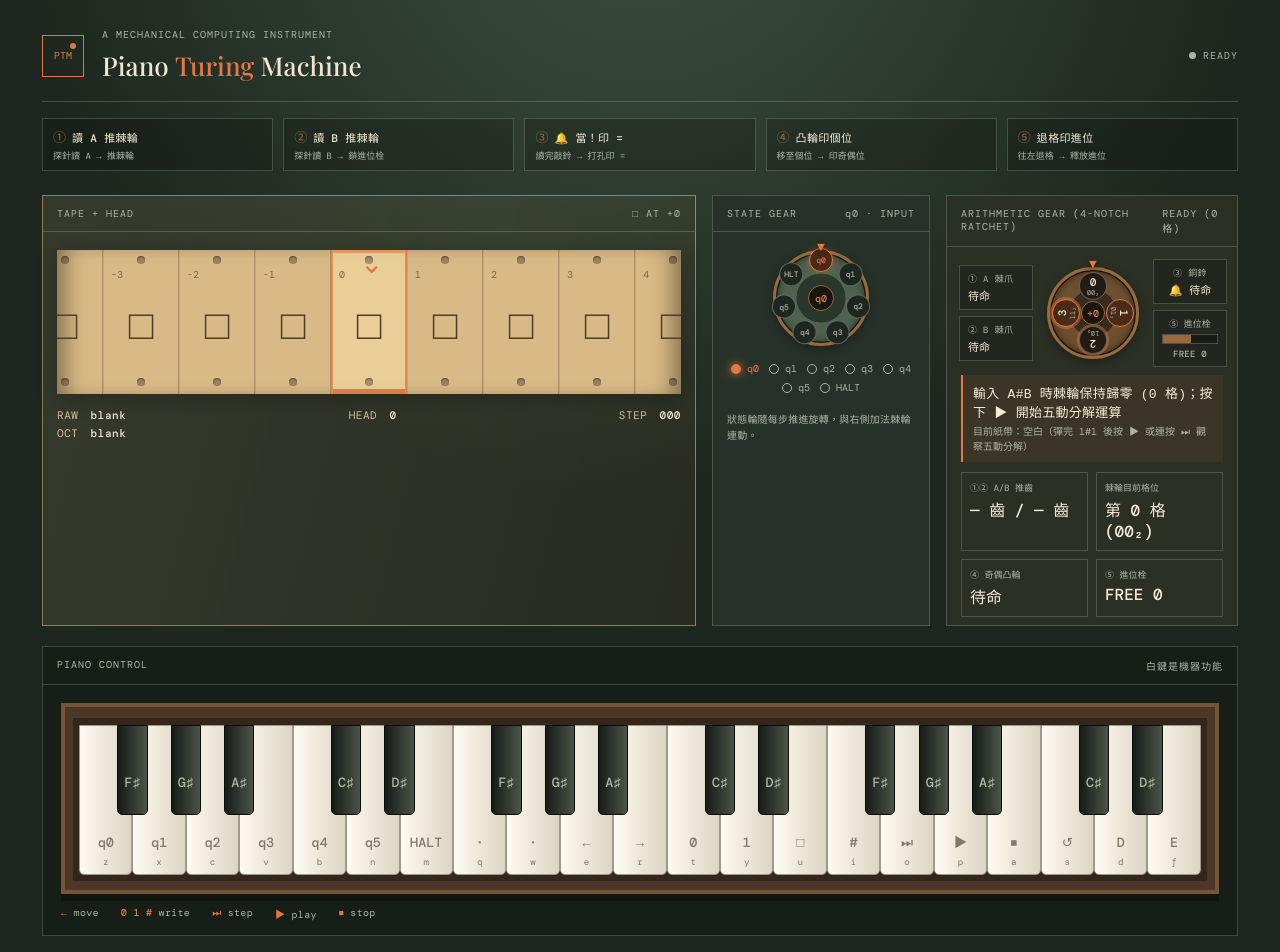
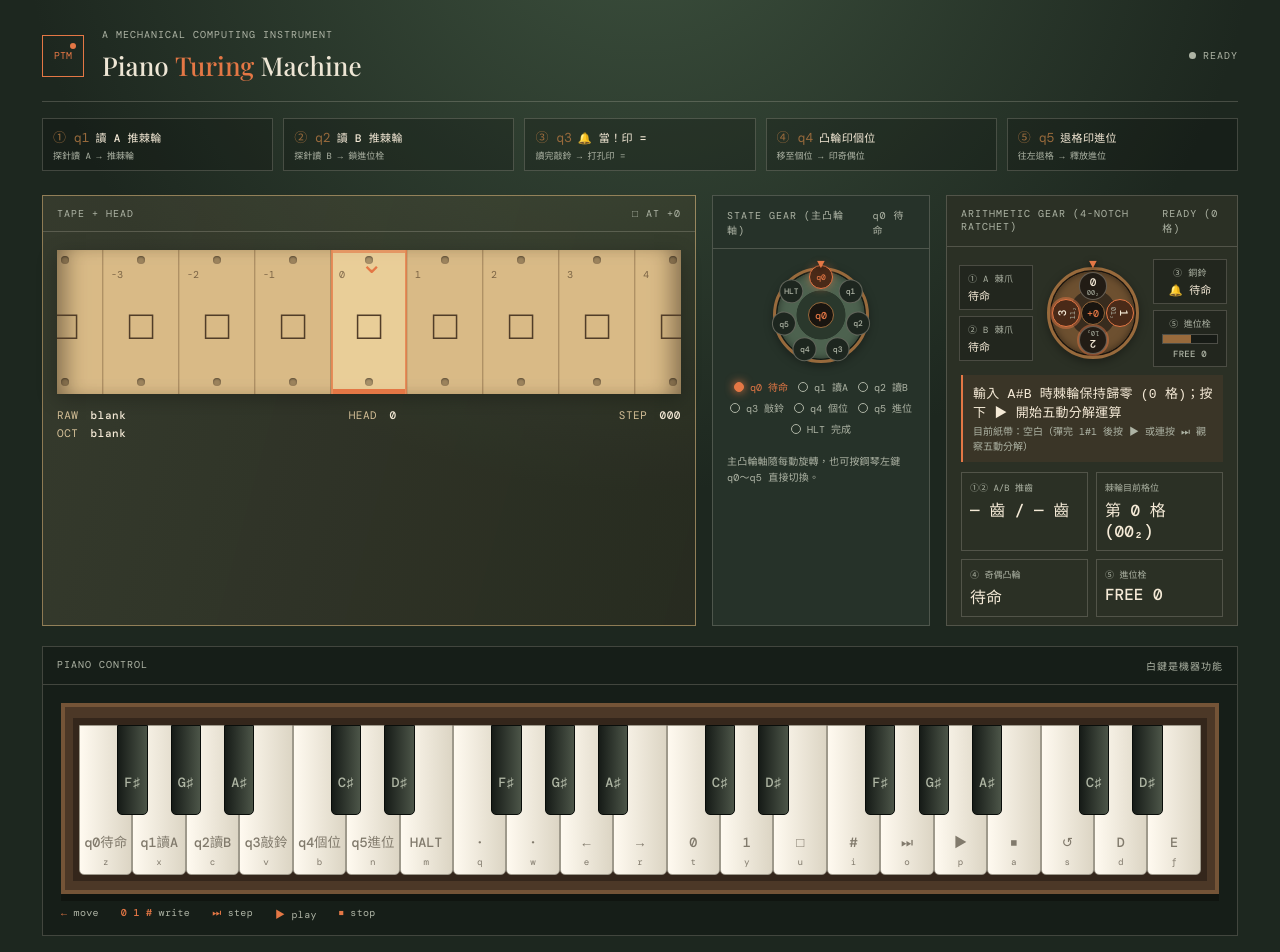
Before and after one commit to zonble/piano_turing_machine, a React (Vite) app: page / in a window 1280 px wide. Shown: the top 952 px of the page. Built offline with nearby package versions, Linux system fonts and the light colour scheme; a web font is replaced by a local one.

Commit message:
feat: map q0..q5 State Gear and piano keys to the 5 mechanical stages (#2)

```diff
--- a/src/App.css
+++ b/src/App.css
@@ -30,7 +30,7 @@ button { cursor: pointer; }
 .state-gear-bench .state-wheel { display: flex; flex-wrap: wrap; justify-content: center; gap: 6px 10px; padding: 10px 6px 4px; }
 
 .stage-strip { display: grid; grid-template-columns: repeat(5, minmax(0, 1fr)); gap: 10px; margin-top: 16px; }
-.stage-pill { padding: 8px 10px; border: 1px solid var(--line); background: rgba(0, 0, 0, .2); color: var(--muted); transition: border-color .35s ease, background .35s ease, transform .35s ease, box-shadow .35s ease; }
+.stage-pill { padding: 8px 10px; border: 1px solid var(--line); background: rgba(0, 0, 0, .2); color: var(--muted); text-align: left; font: inherit; transition: border-color .35s ease, background .35s ease, transform .35s ease, box-shadow .35s ease; }
 .stage-header { display: flex; align-items: center; gap: 6px; }
 .stage-num { font-size: 13px; color: var(--brass); }
 .stage-pill strong { font-size: 11px; color: var(--cream); letter-spacing: .03em; }
--- a/src/App.tsx
+++ b/src/App.tsx
@@ -7,17 +7,40 @@ const keyNames = ['F', 'F♯', 'G', 'G♯', 'A', 'A♯', 'B', 'C', 'C♯', 'D',
 const blackKeys = new Set(['F♯', 'G♯', 'A♯', 'C♯', 'D♯'])
 const whiteKeyIndices = keyNames.map((name, index) => blackKeys.has(name) ? -1 : index).filter((index) => index >= 0)
 const whiteKeyboardMap = ['z', 'x', 'c', 'v', 'b', 'n', 'm', 'q', 'w', 'e', 'r', 't', 'y', 'u', 'i', 'o', 'p', 'a', 's', 'd', 'f', 'g']
-const whiteLabels = ['q0', 'q1', 'q2', 'q3', 'q4', 'q5', 'HALT', '·', '·', '←', '→', '0', '1', '□', '#', '⏭', '▶', '⏹', '↺', '', '', '']
+const whiteLabels = ['q0待命', 'q1讀A', 'q2讀B', 'q3敲鈴', 'q4個位', 'q5進位', 'HALT', '·', '·', '←', '→', '0', '1', '□', '#', '⏭', '▶', '⏹', '↺', '', '', '']
 const stateNames = ['q0', 'q1', 'q2', 'q3', 'q4', 'q5', 'HALT'] as const
-const stateRegister = (state: MachineSnapshot['state']) => state === 'HALT' ? 'HALT' : state === 'INPUT' ? 'q0' : state === 'SCAN' ? 'q1' : state === 'ADD' ? 'q2' : state === 'CARRY' ? 'q3' : state === 'WRITE' ? 'q4' : state
+const stateSlotTitles: Record<(typeof stateNames)[number], string> = {
+  q0: 'q0 待命',
+  q1: 'q1 讀A',
+  q2: 'q2 讀B',
+  q3: 'q3 敲鈴',
+  q4: 'q4 個位',
+  q5: 'q5 進位',
+  HALT: 'HLT 完成',
+}
+const stateRegister = (snapshot: MachineSnapshot): (typeof stateNames)[number] => {
+  const phase = snapshot.gear?.phase
+  if (phase === 'READ_A') return 'q1'
+  if (phase === 'READ_B') return 'q2'
+  if (phase === 'BELL_EQ') return 'q3'
+  if (phase === 'STAMP_SUM') return snapshot.halted ? 'HALT' : 'q4'
+  if (phase === 'STAMP_CARRY') return 'q5'
+  if (snapshot.state === 'HALT') return 'HALT'
+  if (snapshot.state === 'INPUT') return 'q0'
+  if (snapshot.state === 'SCAN') return 'q1'
+  if (snapshot.state === 'ADD') return 'q2'
+  if (snapshot.state === 'CARRY') return 'q3'
+  if (snapshot.state === 'WRITE') return 'q4'
+  return snapshot.state
+}
 const tapePositions = (head: number) => Array.from({ length: 19 }, (_, index) => head - 9 + index)
 
-const mechanicalStages: Array<{ id: MechanicalPhase; step: string; title: string; detail: string }> = [
-  { id: 'READ_A', step: '①', title: '讀 A 推棘輪', detail: '探針讀 A → 推棘輪' },
-  { id: 'READ_B', step: '②', title: '讀 B 推棘輪', detail: '探針讀 B → 鎖進位栓' },
-  { id: 'BELL_EQ', step: '③', title: '🔔 當！印 =', detail: '讀完敲鈴 → 打孔印 =' },
-  { id: 'STAMP_SUM', step: '④', title: '凸輪印個位', detail: '移至個位 → 印奇偶位' },
-  { id: 'STAMP_CARRY', step: '⑤', title: '退格印進位', detail: '往左退格 → 釋放進位' },
+const mechanicalStages: Array<{ id: MechanicalPhase; action: PianoAction; step: string; code: string; title: string; detail: string }> = [
+  { id: 'READ_A', action: 'setState1', step: '①', code: 'q1', title: '讀 A 推棘輪', detail: '探針讀 A → 推棘輪' },
+  { id: 'READ_B', action: 'setState2', step: '②', code: 'q2', title: '讀 B 推棘輪', detail: '探針讀 B → 鎖進位栓' },
+  { id: 'BELL_EQ', action: 'setState3', step: '③', code: 'q3', title: '🔔 當！印 =', detail: '讀完敲鈴 → 打孔印 =' },
+  { id: 'STAMP_SUM', action: 'setState4', step: '④', code: 'q4', title: '凸輪印個位', detail: '移至個位 → 印奇偶位' },
+  { id: 'STAMP_CARRY', action: 'setState5', step: '⑤', code: 'q5', title: '退格印進位', detail: '往左退格 → 釋放進位' },
 ]
 
 function playPhaseSound(snapshot: MachineSnapshot) {
@@ -52,7 +75,7 @@ function App() {
   const dispatch = (action: PianoAction, keyIndex?: number) => {
     const next = applyPianoAction(machine, action)
     setMachine(next)
-    if ((action === 'play' || action === 'step') && next.gear?.phase) {
+    if ((action === 'play' || action === 'step' || action.startsWith('setState')) && next.gear?.phase) {
       playPhaseSound(next)
     } else if (keyIndex === undefined) {
       soundForAction(action)
@@ -60,7 +83,7 @@ function App() {
       playTone(pianoFrequency(41 + keyIndex), .18, 'triangle')
     }
     if (action === 'play' && !next.halted && next.program) setRunning(true)
-    if (action === 'step' || action === 'stop' || action === 'reset' || next.halted) setRunning(false)
+    if (action === 'step' || action.startsWith('setState') || action === 'stop' || action === 'reset' || next.halted) setRunning(false)
   }
 
   useEffect(() => {
@@ -124,7 +147,7 @@ function App() {
             : `⑤ 進位栓釋放：往左退一格印出進位 1 → 棘輪歸零`
     : '輸入 A#B 時棘輪保持歸零 (0 格)；按下 ▶ 開始五動分解運算'
 
-  const currentStateSlot = stateRegister(machine.state)
+  const currentStateSlot = stateRegister(machine)
   const stateIndex = Math.max(0, stateNames.indexOf(currentStateSlot))
   const stateStepDeg = 360 / stateNames.length
 
@@ -136,16 +159,19 @@ function App() {
         const isCurrent = activePhase === stage.id
         const isDone = activePhaseIndex > index || (machine.halted && index <= activePhaseIndex)
         return (
-          <div
+          <button
+            type="button"
             key={stage.id}
             className={`stage-pill ${isCurrent ? 'current' : ''} ${isDone ? 'done' : ''}`}
+            onClick={() => dispatch(stage.action)}
+            title={`點擊或按鋼琴 ${stage.code} 鍵直接切換至此分解步驟`}
           >
             <div className="stage-header">
-              <span className="stage-num">{stage.step}</span>
+              <span className="stage-num">{stage.step} {stage.code}</span>
               <strong>{stage.title}</strong>
             </div>
             <small>{stage.detail}</small>
-          </div>
+          </button>
         )
       })}
     </section>
@@ -189,7 +215,7 @@ function App() {
       </section>
 
       <section className={`state-module module ${gearWorking ? 'working' : ''}`}>
-        <div className="module-heading"><span>STATE GEAR</span><span>{currentStateSlot} · {machine.state}</span></div>
+        <div className="module-heading"><span>STATE GEAR (主凸輪軸)</span><span>{stateSlotTitles[currentStateSlot]}</span></div>
         <div className="state-gear-bench">
           <div className="state-gear-housing">
             <div className="index-pawl" title="狀態輪定位棘爪">▼</div>
@@ -220,12 +246,12 @@ function App() {
           <div className="state-wheel">
             {stateNames.map((state) => (
               <div className={`state-slot ${currentStateSlot === state ? 'current' : ''}`} key={state}>
-                <i />{state}
+                <i />{stateSlotTitles[state]}
               </div>
             ))}
           </div>
         </div>
-        <p className="module-note">狀態輪隨每步推進旋轉，與右側加法棘輪連動。</p>
+        <p className="module-note">主凸輪軸隨每動旋轉，也可按鋼琴左鍵 q0～q5 直接切換。</p>
       </section>
 
       <section className={`operation-module module ${gearWorking ? 'working' : ''}`}>
--- a/src/core/machine.ts
+++ b/src/core/machine.ts
@@ -130,13 +130,56 @@ function tapeBounds(tape: Record<number, TapeSymbol>): { first: number; separato
   return { first, separator, last }
 }
 
+function inputOnlyTape(tape: Record<number, TapeSymbol>): Record<number, TapeSymbol> {
+  const cleaned: Record<number, TapeSymbol> = {}
+  const positions = Object.keys(tape).map(Number).sort((a, b) => a - b)
+  for (const pos of positions) {
+    if (tape[pos] === 'equals') break
+    cleaned[pos] = tape[pos]
+  }
+  return cleaned
+}
+
 export function applyPianoAction(snapshot: MachineSnapshot, action: PianoAction): MachineSnapshot {
   if (action === 'reset') {
     const restartingAfterHalt = snapshot.halted
     return { ...snapshot, tape: restartingAfterHalt ? {} : snapshot.tape, state: 'INPUT', head: 0, step: 0, carry: 0, halted: false, gear: undefined, result: undefined, error: undefined, program: undefined, lastEvent: { state: 'INPUT', message: restartingAfterHalt ? 'Result cleared; enter a new Tape input.' : 'Machine reset; Tape preserved.', action } }
   }
   if (action === 'stop') return { ...snapshot, halted: true, state: 'HALT', lastEvent: { state: 'HALT', message: 'Stopped by operator.', action } }
-  if (action.startsWith('setState')) { const state = `q${action.slice(-1)}` as StateId; return { ...snapshot, state, error: undefined, lastEvent: { state, message: `State register set to ${state}.`, action } } }
+  if (action.startsWith('setState')) {
+    const stageNum = Number(action.slice(-1))
+    const baseTape = inputOnlyTape(snapshot.tape)
+    const text = tapeText(baseTape)
+    const parsed = parseOperationInput('add', text)
+    if (parsed.ok) {
+      const bounds = tapeBounds(baseTape)
+      const cleanInput: MachineSnapshot = {
+        ...snapshot,
+        tape: baseTape,
+        head: bounds.last,
+        state: 'INPUT',
+        carry: 0,
+        halted: false,
+        gear: undefined,
+        result: undefined,
+        error: undefined,
+        program: undefined,
+      }
+      if (stageNum === 0) {
+        return {
+          ...cleanInput,
+          lastEvent: { state: 'INPUT', message: 'q0 待命：棘輪歸零，保留紙帶題目。', action },
+        }
+      }
+      let current = applyPianoAction(cleanInput, 'play')
+      for (let i = 1; i < stageNum && !current.halted; i += 1) {
+        current = runStep(current)
+      }
+      return current
+    }
+    const state = `q${stageNum}` as StateId
+    return { ...snapshot, state, error: undefined, lastEvent: { state, message: `State register set to ${state}.`, action } }
+  }
 
   let tape = { ...snapshot.tape }
   let baseHead = snapshot.head
```
Also changed, not shown: 1 other file (tests, documents, lock files or other folders).
